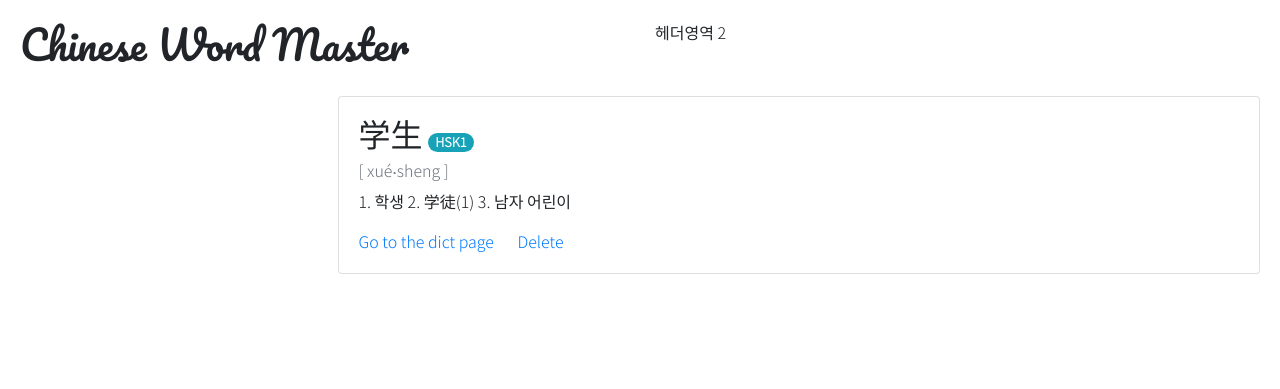
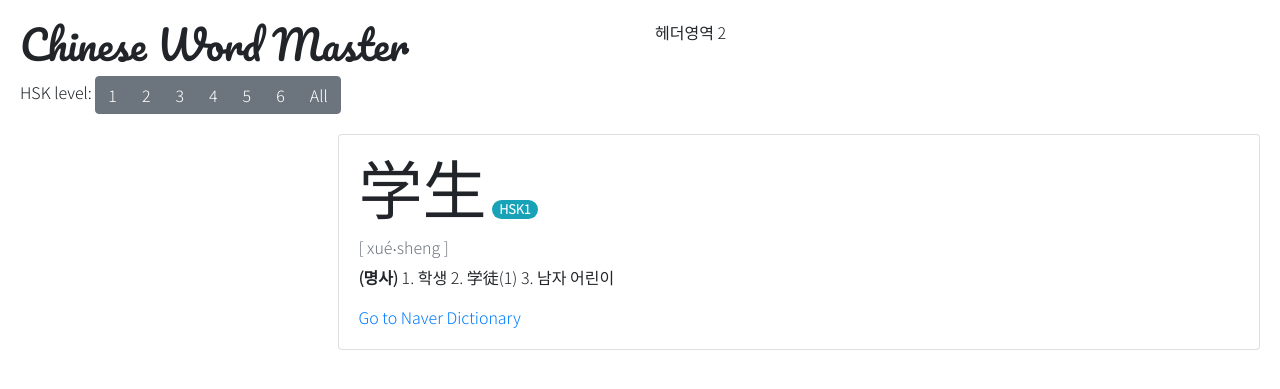
Before and after one commit to Yonnie-Kim/ChineseWordsMaster, a Flask app: page /hsk in a window 1280 px wide. Shown: the top 389 px of the page. Run offline with Flask 2, Linux system fonts and the light colour scheme; data that the repository does not hold is empty; some libraries are stand-ins or nearby versions.

Commit message:
HSK 레벨 필터기능 추가, 리스트 단어 클릭 시 단어카드에 출력

```diff
--- a/templates/hskwords.html
+++ b/templates/hskwords.html
@@ -38,6 +38,8 @@
       rel="stylesheet"
     />
     <script>
+      let hanzi, pinyin, hsk_level, entry_url, word_class, meaning;
+
       $(document).ready(function () {
         $("#word-listing").html("");
         wordlisting();
@@ -49,13 +51,83 @@
           data: {},
           success: function (response) {
             let wordlists = response["wordlist"];
+            $("#word-listing").empty();
             for (let i = 0; i < wordlists.length; i++) {
               let hanzi = wordlists[i]["hanzi"];
-              let temp_html = `<button type="button" class="list-group-item list-group-item-action">${hanzi}</button>`;
+              let pinyin = wordlists[i]["pinyin"];
+              let hsk_level = wordlists[i]["hsk_level"];
+              let entry_url = wordlists[i]["entry_url"];
+              let word_class = wordlists[i]["word_class"];
+              let meaning = wordlists[i]["meaning"];
+
+              let temp_html = `<button type="button" class="list-group-item list-group-item-action"
+              onclick="worddetail('${hanzi}','${pinyin}','${hsk_level}','${entry_url}','${word_class}','${meaning}')">${hanzi}
+              <small>${pinyin}</small>
+              </button>`;
               $("#word-listing").append(temp_html);
             }
           },
         });
+      }
+      function levelfilter(levelnum) {
+        $.ajax({
+          type: "GET",
+          url: "/hskwords",
+          data: {},
+          success: function (response) {
+            let wordlists = response["wordlist"];
+            $("#word-listing").empty();
+            for (let i = 0; i < wordlists.length; i++) {
+              let hanzi = wordlists[i]["hanzi"];
+              let pinyin = wordlists[i]["pinyin"];
+              let hsk_level = wordlists[i]["hsk_level"];
+              let entry_url = wordlists[i]["entry_url"];
+              let word_class = wordlists[i]["word_class"];
+              let meaning = wordlists[i]["meaning"];
+
+              if (hsk_level == "HSK" + levelnum) {
+                let temp_html = `<button type="button" class="list-group-item list-group-item-action"
+                onclick="worddetail('${hanzi}','${pinyin}','${hsk_level}','${entry_url}','${word_class}','${meaning}')">${hanzi}
+                <small>${pinyin}</small>
+                </button>`;
+                $("#word-listing").append(temp_html);
+              } else {
+              }
+            }
+          },
+        });
+      }
+      function worddetail(
+        hanzi,
+        pinyin,
+        hsk_level,
+        entry_url,
+        word_class,
+        meaning
+      ) {
+        console.log(hanzi);
+        let detailcard_html = `<div class="card">
+            <div class="card-body">
+              <h5 class="card-title">
+                ${hanzi}<span class="badge badge-pill badge-info badge-level"
+                  >${hsk_level}</span
+                >
+              </h5>
+              <h6 class="card-subtitle mb-2 text-muted">${pinyin}</h6>
+              <p class="card-text">
+                <strong>(${word_class})</strong>
+                ${meaning}
+              </p>
+              <a
+                href="${entry_url}"
+                target="_blank"
+                class="card-link"
+                >Go to Naver Dictionary</a
+              >
+            </div>
+          </div>`;
+        $("#detail_card").empty();
+        $("#detail_card").append(detailcard_html);
       }
     </script>
     <style>
@@ -78,10 +150,10 @@
       }
       .card-title {
         font-family: "Noto Serif SC", serif;
-        font-size: 200%;
+        font-size: 400%;
       }
       .badge-level {
-        font-size: 40%;
+        font-size: 20%;
         margin-left: 5px;
       }
     </style>
@@ -91,47 +163,78 @@
       <div class="row header">
         <div class="col">
           <h1 id="header-title">Chinese Word Master</h1>
+          <!-- HSK레벨별 필터영역 -->
+          HSK level:
+          <div class="btn-group mr-2" role="group" aria-label="First group">
+            <button
+              type="button"
+              class="btn btn-secondary"
+              onclick="levelfilter('1')"
+              value="1"
+            >
+              1
+            </button>
+            <button
+              type="button"
+              class="btn btn-secondary"
+              onclick="levelfilter('2')"
+              value="2"
+            >
+              2
+            </button>
+            <button
+              type="button"
+              class="btn btn-secondary"
+              onclick="levelfilter('3')"
+              value="3"
+            >
+              3
+            </button>
+            <button
+              type="button"
+              class="btn btn-secondary"
+              onclick="levelfilter('4')"
+              value="4"
+            >
+              4
+            </button>
+            <button
+              type="button"
+              class="btn btn-secondary"
+              onclick="levelfilter('5')"
+              value="5"
+            >
+              5
+            </button>
+            <button
+              type="button"
+              class="btn btn-secondary"
+              onclick="levelfilter('6')"
+              value="6"
+            >
+              6
+            </button>
+            <button
+              type="button"
+              class="btn btn-secondary"
+              onclick="wordlisting()"
+              value="all"
+            >
+              All
+            </button>
+          </div>
         </div>
+        <!-- 헤더2 (나중에 요소 추가할 영역) -->
         <div class="col">헤더영역 2</div>
       </div>
       <div class="row">
+        <!-- 단어 리스팅 영역 -->
         <div class="col-3">
-          <div class="list-group" id="word-listing">
-            <!-- <button
-                  type="button"
-                  class="list-group-item list-group-item-action active"
-                >
-                  Cras justo odio
-                </button> -->
-            <button
-              type="button"
-              class="list-group-item list-group-item-action"
-            >
-              Dapibus ac facilisis in
-            </button>
-            <button
-              type="button"
-              class="list-group-item list-group-item-action"
-            >
-              Morbi leo risus
-            </button>
-            <button
-              type="button"
-              class="list-group-item list-group-item-action"
-            >
-              Porta ac consectetur ac
-            </button>
-            <!-- <button
-                  type="button"
-                  class="list-group-item list-group-item-action"
-                  disabled
-                >
-                  Vestibulum at eros
-                </button> -->
-          </div>
+          <div class="list-group" id="word-listing"></div>
         </div>
+        <!-- 단어 디테일 카드 영역 -->
         <div class="col-9">
-          <div class="card">
+          <div class="card" id="detail_card">
             <div class="card-body">
               <h5 class="card-title">
                 学生<span class="badge badge-pill badge-info badge-level"
@@ -139,14 +242,16 @@
                 >
               </h5>
               <h6 class="card-subtitle mb-2 text-muted">[ xué‧sheng ]</h6>
-              <p class="card-text">1. 학생 2. 学徒(1) 3. 남자 어린이</p>
+              <p class="card-text">
+                <strong>(명사)</strong>
+                1. 학생 2. 学徒(1) 3. 남자 어린이
+              </p>
               <a
                 href="https://zh.dict.naver.com/#/entry/zhko/3c64f1ad0cb54ac584c8d03e7f8080a1"
                 target="_blank"
                 class="card-link"
-                >Go to the dict page</a
+                >Go to Naver Dictionary</a
               >
-              <a href="#" class="card-link">Delete</a>
             </div>
           </div>
         </div>
```
